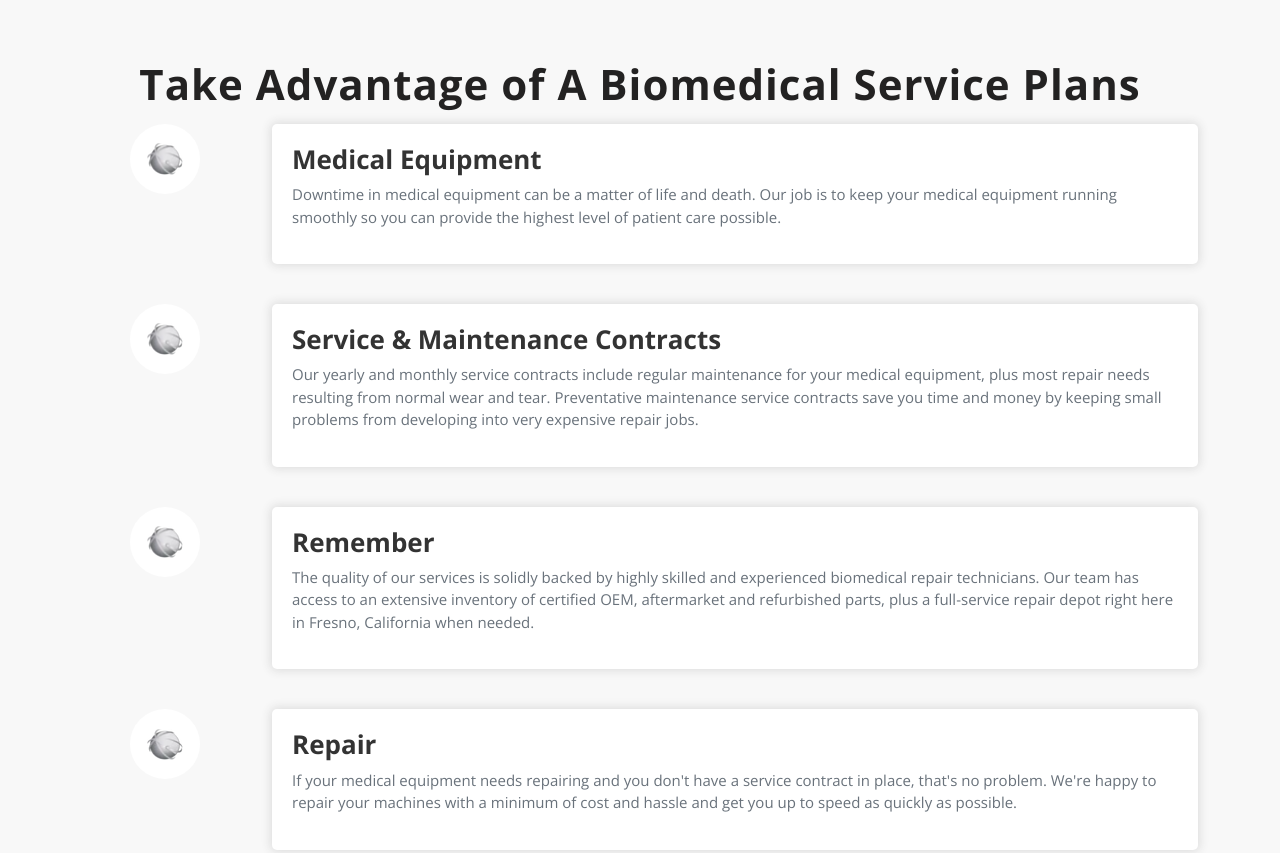
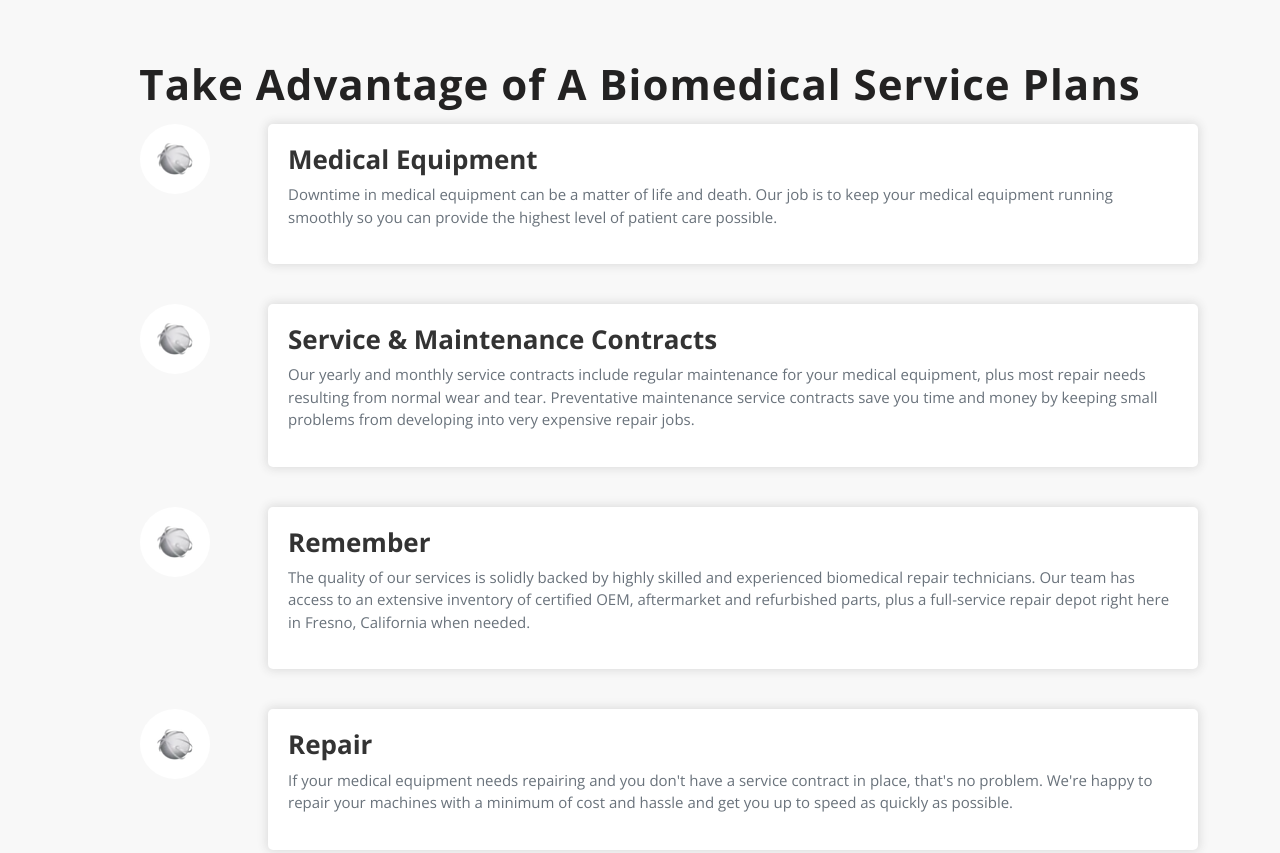
Before and after one commit to Codersh-Web-Services/a-biomedical-service, a plain HTML site: page inner-page.html in a window 1280 px wide. Shown: the part 780-1633 px from the top of the page. Drawn offline with nearby package versions, Linux system fonts and the light colour scheme.

Commit message:
add class in content-box row

```diff
--- a/inner-page.html
+++ b/inner-page.html
@@ -321,7 +321,7 @@
                     <h3>Take Advantage of A Biomedical Service Plans</h3>
                     <div class="steps">
                         <div class="content-box">
-                            <div class="row">
+                            <div class="row w-100 g-0">
                                 <div class="col-12 col-md-2 col-xxl-1">
                                     <div class="icon">
                                         <img src="images/bio-icon.webp" alt="image">
@@ -345,7 +345,7 @@
                             </div>
                         </div>
                         <div class="content-box">
-                            <div class="row">
+                            <div class="row w-100 g-0">
                                 <div class="col-12 col-md-2 col-xxl-1">
                                     <div class="icon">
                                         <img src="images/bio-icon.webp" alt="image">
@@ -368,7 +368,7 @@
                             </div>
                         </div>
                         <div class="content-box">
-                            <div class="row">
+                            <div class="row w-100 g-0">
                                 <div class="col-12 col-md-2 col-xxl-1">
                                     <div class="icon">
                                         <img src="images/bio-icon.webp" alt="image">
@@ -390,7 +390,7 @@
                             </div>
                         </div>
                         <div class="content-box">
-                            <div class="row">
+                            <div class="row w-100 g-0">
                                 <div class="col-12 col-md-2 col-xxl-1">
                                     <div class="icon">
                                         <img src="images/bio-icon.webp" alt="image">
```
